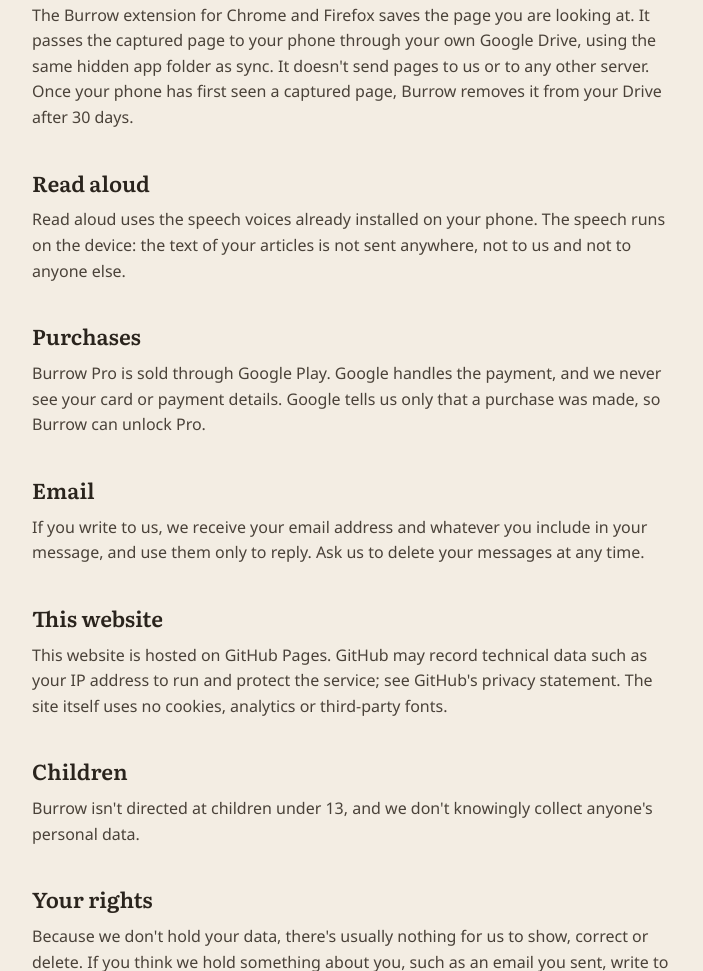
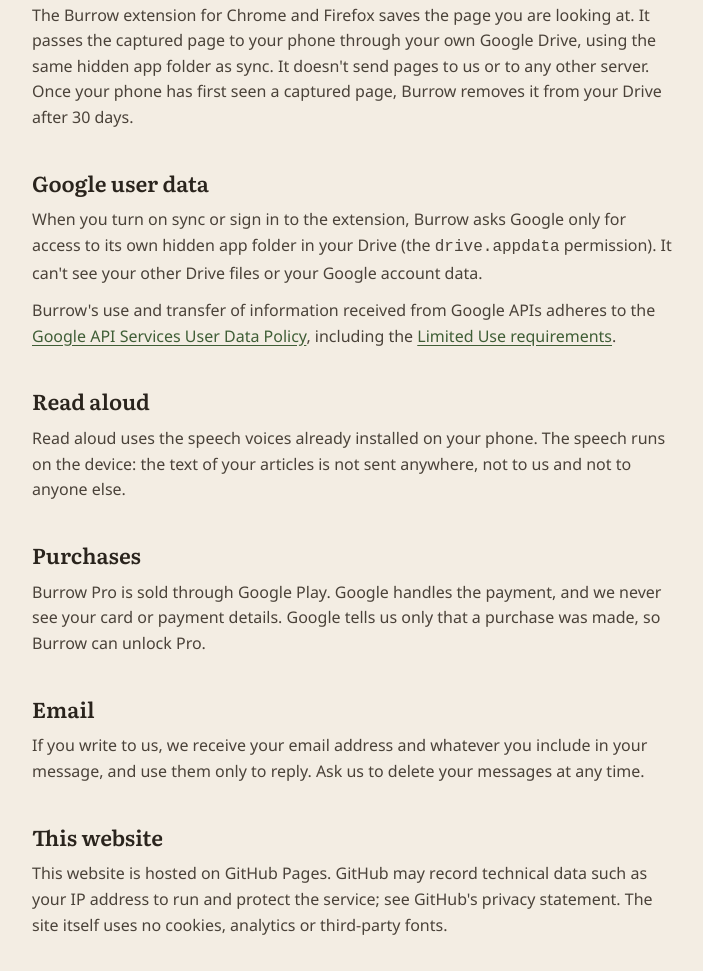
Before and after one commit to Aleksandar30/aleksandar30.github.io, a plain HTML site: page privacy.html in a window 1280 px wide. Shown: the part 1125-2096 px from the top of the page, without its empty margins (272-975 px from the left). Drawn offline with Linux system fonts and the light colour scheme.

Commit message:
Add Google user data section to privacy policy; note Pro switches off after refund

```diff
--- a/privacy.html
+++ b/privacy.html
@@ -32,6 +32,10 @@
 <h2>The browser extension (Pro)</h2>
 <p>The Burrow extension for Chrome and Firefox saves the page you are looking at. It passes the captured page to your phone through your own Google Drive, using the same hidden app folder as sync. It doesn't send pages to us or to any other server. Once your phone has first seen a captured page, Burrow removes it from your Drive after 30 days.</p>
 
+<h2>Google user data</h2>
+<p>When you turn on sync or sign in to the extension, Burrow asks Google only for access to its own hidden app folder in your Drive (the <code>drive.appdata</code> permission). It can't see your other Drive files or your Google account data.</p>
+<p>Burrow's use and transfer of information received from Google APIs adheres to the <a href="https://developers.google.com/terms/api-services-user-data-policy">Google API Services User Data Policy</a>, including the <a href="https://developers.google.com/terms/api-services-user-data-policy#limited-use">Limited Use requirements</a>.</p>
+
 <h2>Read aloud</h2>
 <p>Read aloud uses the speech voices already installed on your phone. The speech runs on the device: the text of your articles is not sent anywhere, not to us and not to anyone else.</p>
 
```
Also changed, not shown: refunds.html (+1 -0 lines).
